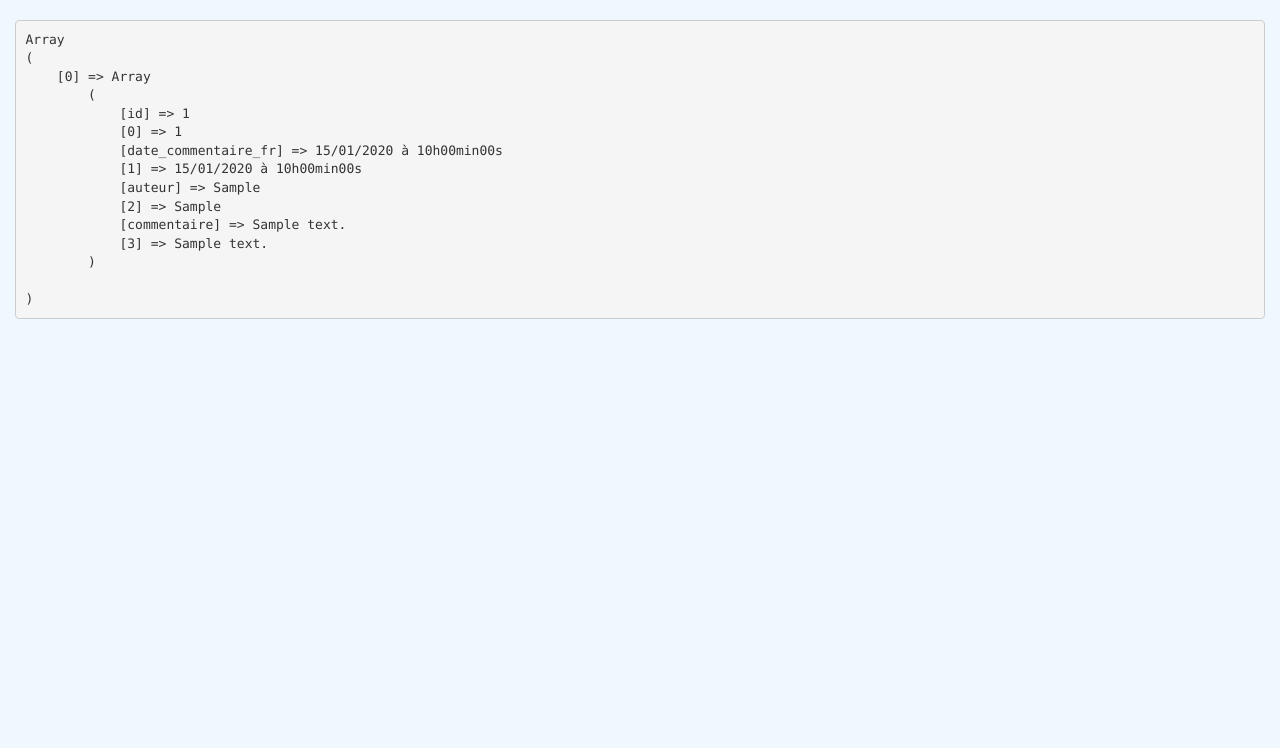
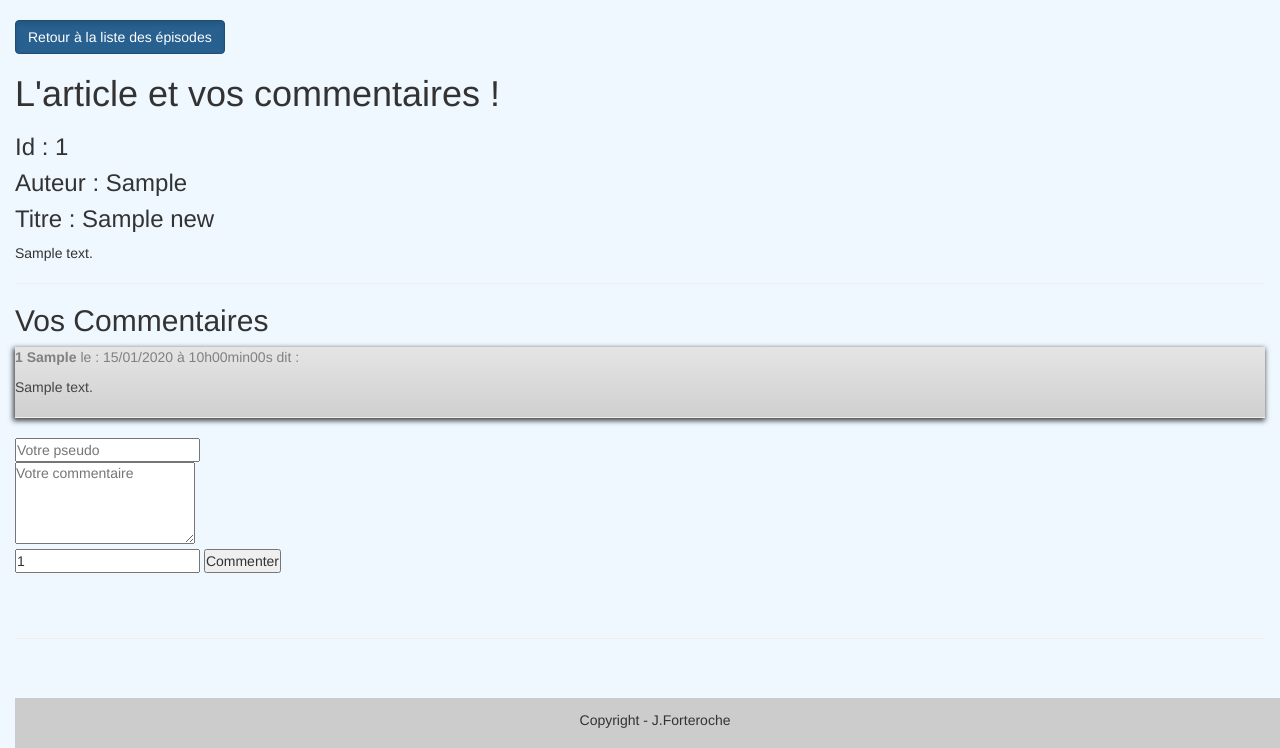
Before and after one commit to aisabi/Blog_Ecrivain_Poo, a PHP site: page /commentaires.php?billeto=1 in a window 1280 px wide. Shown: the part 52-800 px from the top of the page. Run offline with PHP 8.4, Linux system fonts and the light colour scheme; tables that the repository leaves empty or names only in its code hold one stand-in row (values such as "Sample post"); data that the repository does not hold is empty.

Commit message:
Ajout Accès Admin

```diff
--- a/_form_commentaire.php
+++ b/_form_commentaire.php
@@ -1,7 +1,9 @@
-<form method="post" action="ajoutCommentaire.php">
-       <input id="auteur" name="auteur" type="text" placeholder="Votre pseudo" required /><br />
-       <textarea id="txtCommentaire" name="commentaire" rows="4"
+<!-- Formulaire d'ajout d'un commentaire -->
+
+<form  action="ajoutCommentaire.php" method="post">
+       <input id="auteur" name="values[auteur]" type="text" placeholder="Votre pseudo" required /><br />
+       <textarea id="txtCommentaire" name="values[commentaire]" rows="4"
                   placeholder="Votre commentaire" required></textarea><br/>
-       <input type="hidden" name="id" value="<?= $_GET['billeto'] ?>" />
-       <input id = "commenter" type="submit" value="Commenter" name="submit_commentaire"/>
+        <input type="" name="values[id_billet]" value="<?= $_GET['billeto'] ?>" />
+       <input id = "commenter" type="submit" value="Commenter" />
 </form>
--- a/_menus.php
+++ b/_menus.php
@@ -9,7 +9,7 @@
 
       <form class="navbar-form navbar-right inline-form">
         <div class="form-group">
-        <a button type="submit" class="btn btn-primary btn-sm" href='admin.php'><span class="glyphicon glyphicon-eye-open"> </span>Administration</a>
+        <a button type="submit" class="btn btn-primary btn-sm" href='entree.php'><span class="glyphicon glyphicon-eye-open"> </span>Administration</a>
         </div>
       </form>
     </div>
--- a/commentaire.php
+++ b/commentaire.php
@@ -14,14 +14,7 @@ class Commentaire {
 	$this->commentaire = $blabla;
 }*/
 
-
-
-
-public function get_date_commentaire(){
-	return $this->date_commentaire;
-}
-
-   /* public function hydrate(Array $values)
+    public function hydrate(Array $values)
         {
             foreach ($values as $key=>$value)
             {
@@ -31,7 +24,12 @@ public function get_date_commentaire(){
                     $this->$method($value);
                 }
             }
-        } */
+        }
+
+public function get_date_commentaire(){
+	return $this->date_commentaire;
+}
+
  //id 	id_billet 	auteur 	commentaire 	date_commentaire 	signaler_com
  //id, DATE_FORMAT(date_commentaire, \'%d/%m/%Y à %Hh%imin%ss\') AS date_commentaire_fr,auteur, commentaire
 //id, auteur,titre, contenu FROM news
--- a/commentaireManager.php
+++ b/commentaireManager.php
@@ -23,27 +23,26 @@ class CommentaireManager {
     //$bdd = getBdd();
     $bdd = $this->bdd;
 
-    $commentaires = $bdd->prepare('SELECT id, DATE_FORMAT(date_commentaire, \'%d/%m/%Y à %Hh%imin%ss\') AS date_commentaire_fr,auteur, commentaire FROM commentaires WHERE id_billet= ? ORDER BY date_commentaire');
-    $commentaires->execute(array($idBillet));
+    $request = $bdd->prepare('SELECT id, DATE_FORMAT(date_commentaire, \'%d/%m/%Y à %Hh%imin%ss\') AS date_commentaire_fr,auteur, commentaire FROM commentaires WHERE id_billet= ? ORDER BY date_commentaire');
+    $request->execute(array($idBillet));
    // $donnees = $commentaires->fetchAll();
 
     //echo '<pre>'; print_r($donnees);
 
-   while ($donnees = $commentaires->fetchAll()){
+   while ($result = $request->fetch()){
     //$donnees = $commentaires->fetchAll();
-    echo '<pre>'; print_r($donnees);
-   //   $commentaire = new Commentaire();
-    //  $commentaire->setId($donnees['id']);
-    //  $commentaire->setDate_commentaire($donnees['date_commentaire_fr']);
-    //  $commentaire->setAuteur($donnees['auteur']);
-   //   $commentaire->setCommentaire($donnees['commentaire']);
+   // echo '<pre>'; print_r($result);
+    $commentaire = new Commentaire();
+     $commentaire->setId($result['id']);
+     $commentaire->setDate_commentaire($result['date_commentaire_fr']);
+     $commentaire->setAuteur($result['auteur']);
+     $commentaire->setCommentaire($result['commentaire']);
 
-    //$commentaires[] = $commentaire;
+    $commentaires[] = $commentaire;
 
-  //}
-    // return $commentaire;
-}
-
+  }
+if(!isset($commentaires)) return null;
+     return $commentaires;
 }
 
 
@@ -53,7 +52,7 @@ public function getAllCommentaires(){
   $req = $bdd->prepare($requete);
   $req->execute();
   $donnees = $req->fetch();
-  echo 'données'.'<pre>';print_r($donnees);
+  //echo 'données'.'<pre>';print_r($donnees);
 
   while($donnees = $req->fetch(PDO::FETCH_ASSOC)) {
 // création d'une instance d'objet épisode
@@ -70,5 +69,46 @@ public function getAllCommentaires(){
 
  }
 
+/* public function ajoutCommentaire(Commentaire $comment){
+echo 'ça marche';
+$bdd = $this->bdd;
+        $req = $bdd->prepare("INSERT INTO news (auteur, titre,contenu) VALUES (:auteur, :titre, :contenu)");
+        $req->execute(
+            array(
+                'auteur'       => $episode->getAuteur(),
+                'titre' => $episode->getTitre(),
+                'contenu'      => $episode->getContenu()
+            )
+        );
+        return $this;
+ }*/
+
+
+ public function ajoutCommentaire(Commentaire $comment){
+echo 'ça marche';
+/*$bdd = $this->bdd;
+        $req = $bdd->prepare('INSERT INTO commentaires (id_billet,auteur, commentaire) VALUES (:id_billet, :auteur, :commentaire)');
+        $req->execute(
+            array(
+                'id_billet'   => $commentaire->getId_billet(),
+                'auteur'      => $commentaire->getAuteur(),
+                'commentaire' => $commentaire->getCommentaire(),
+                //'contenu'      => $commentaire->getContenu()
+            )
+        );
+        return $this;*/
+
+        $bdd = $this->bdd;
+        $req = $bdd->prepare("INSERT INTO commentaires (id_billet,auteur, date_commentaire,commentaire) VALUES (:id_billet,:auteur, NOW(), :commentaire)");
+        $req->execute(
+            array(
+              'id_billet'       => $comment->getId_billet(),
+                'auteur'       => $comment->getAuteur(),
+              //  'titre' => $comment->getTitre(),
+                'commentaire'      => $comment->getCommentaire()
+            )
+        );
+        return $this;
+ }
 
 }
--- a/commentaires.php
+++ b/commentaires.php
@@ -2,9 +2,9 @@
   include_once ('_head_episodes.php');
   include_once("_menus.php");
 
-  include_once ('episode.php');
+  include_once ('episode.php');//classe episode
   include_once ('episodeManager.php');
-  include_once ('commentaire.php');
+  include_once ('commentaire.php');// classe commentaire
 
   include_once ('commentaireManager.php');
 
@@ -14,106 +14,67 @@ $manager = new EpisodeManager();
 $episode  = $manager->getEpisode();
 
 $manager = new CommentaireManager();
-$commentaire  = $manager->getCommentaires($idBillet);
+$commentaires  = $manager->getCommentaires($idBillet);
+//echo '<pre>'; print_r($commentaires);
 //$test = $manager->test();
-exit;
+//exit;
 $comments  = $manager->getAllCommentaires();
 
 ?>
 
- <p style="font-weight:bold; margin-left:1em;margin-top: 1em;"><a button type="button" class="btn btn-primary active" href='episodes.php'> Retour à la liste des épisodes</a></p>
+ <p id="btRetour">
+    <a type="button" class="btn btn-primary active" href='episodes.php'> Retour à la liste des épisodes
+    </a>
+ </p>
+
   <h1>L'article et vos commentaires !</h1>
 
     <div class="news">
-    <h3>
-     <p>Id : <?php echo $episode->getId().'<br/>'; ?></p>
-     <p>Auteur : <?php echo $episode->getAuteur().'<br/>'; ?></p>
-     <p>Titre : <?php echo $episode->getTitre().'<br/>'; ?></p>
-    </h3>
+        <h3>
+           <p>
+              Id : <?php echo $episode->getId();?>
+              <br/>
+           </p>
+           <p>
+              Auteur : <?php echo $episode->getAuteur();?>
+              <br/>
+           </p>
+           <p>
+              Titre : <?php echo $episode->getTitre();?>
+              <br/>
+          </p>
+        </h3>
       <p><?php echo $episode->getContenu(); ?></p>
   </div>
   <hr>
 
   <h2>Vos Commentaires </h2>
 
+<?php ob_start(); ?>
 
-<section id="list_episodes">
-  <table class="table">
-      <tr>
-        <th>Id</th>
-        <th>Auteur</th>
-        <th>Titre</th>
-        <th>Contenu</th>
-        <th>Commentaires</th>
-      </tr>
+<?php if ($commentaires):?>
+<?php foreach ($commentaires as $com): ?>
+  <div class="commentaires">
+      <p id="commentaires">
+      <strong><?= $com->getId() ?> </strong>
+      <strong><?= $com->getAuteur() ?></strong> le :
+              <?= $com->getDate_commentaire(); ?> dit :
+      </p>
+      <?php echo $com->getCommentaire(); ?>
+    <hr/>
+  </div>
+<?php endforeach;?>
+<?php else: ?>
+  PAS DE COMMENTAIRES
+<?php endif; ?>
 
-      <?php foreach ($comments as $comment): ?>
-      <tr>
-        <td><h3><?php echo $comment->getId();?></h3></td>
-        <td><h3><?php echo $comment->getAuteur();?></h3></td>
-        <td><h3><?php echo $comment->getDate_commentaire(); ?></h3></td>
-        <td><p><?php echo substr ($comment->getCommentaire(),0,2000).'...'; ?></p></td>
-        <td> <em><a href="commentaires.php?billeto=<?php echo $episode->getId(); ?>">Commentaires</a></em></td>
+<?php $contenu2 = ob_get_clean(); ?>
 
-      </tr>
-      <?php endforeach;?>
-
-
-
-  <p>ici nn :
-<?php
-  //$commentaires = new Commentaire();
-  //$comment->truc();
-
-  echo $commentaire->getId();
-  echo $commentaire->getAuteur();
-  echo $commentaire->getDate_commentaire();
-  echo $commentaire->getCommentaire();
-
- ?></p>
-
-    <p>Id : <?php //echo $commentaire->getId().'<br/>'; ?></p>
-
-
-<p>Test auteur : <?php// var_dump($commentaire->getAuteur())?></p>
-
-
-<section id="list_episodes">
-  <table class="table">
-      <tr>
-        <th>Id</th>
-        <th>Auteur</th>
-        <th>Titre</th>
-        <th>Contenu</th>
-        <th>Commentaires</th>
-      </tr>
-
-<?php ob_start(); ?>
-<?php foreach ($commentaires as $commentaire): ?>
-  <div class="commentaires"><strong><p id="commentaires"><?= $commentaire->getId() ?></strong> le :
-    <?= $commentaire->getAuteur() ?> dit :</p>
-<p>Test auteur : <?php var_dump($commentaire->getAuteur())?></p>
-  <?= $commentaire['date_commentaire_fr'] ?> dit :</p>
-  <p><?= $commentaire['commentaire'] ?></p>
-
-    <a id="show" href="signaler.php?billeto=<?php echo $commentaire['id']; ?>" class="btn btn-warning" role="button" style="margin-left:92em;margin-top: -1em;" .btn-sm onclick="ciao">Signaler</a>
-    <p id="texte_merci">If you click on the "Hide" button, I will disappear.</p>
-    <hr>
-  </div>
-<?php endforeach; ?>
-<?php $contenu2 = ob_get_clean(); ?>
- </table>
- </section>
-
-          <?php echo $contenu2 ?>
-
+<?php echo $contenu2 ?>
 
 <section id="commentaire_section">
       <?php include_once ('_form_commentaire.php'); ?>
 </section>
-<hr>
+<hr/>
 
-</div>
-
-
-    <?php include("_pied_de_page.php");?>
+<?php include("_pied_de_page.php");?>
--- a/episodeManager.php
+++ b/episodeManager.php
@@ -14,7 +14,7 @@ class EpisodeManager {
  //liste épisodes
   public function getEpisodes(){
 	$bdd = $this->bdd;
-	$requete = "SELECT * FROM news ORDER BY id desc LIMIT 0, 5";//id, auteur, titre, contenu
+	$requete = "SELECT * FROM news ORDER BY id desc LIMIT 0, 10";//id, auteur, titre, contenu
 	$req = $bdd->prepare($requete);
 	$req->execute();
   //$new = $req->fetch();
@@ -78,7 +78,7 @@ class EpisodeManager {
  }
 //paramètres : la classe Episode et la variable $episode car = new Episode
  public function ajout(Episode $episode){
-//echo 'ça marche';
+echo 'ça marche';
 
 $bdd = $this->bdd;
         $req = $bdd->prepare("INSERT INTO news (auteur, titre,contenu) VALUES (:auteur, :titre, :contenu)");
--- a/propos_auteur.php
+++ b/propos_auteur.php
@@ -1,7 +1,6 @@
 <?php
   include_once ('_head_episodes.php');
   include_once("_menus.php"); ?>
-
     <header class="page-header">
         <h1>Jean Forteroche, acteur et écrivain</h1>
     </header>
@@ -17,5 +16,6 @@
             </blockquote>
         </div>
       </section>
+
     </div>
     <?php include ("_pied_de_page.php");?>
```
Also changed, not shown: admin.php (+14 -1 lines), ajoutCommentaire.php (added, +21 -0 lines), entree.php (added, +56 -0 lines), logout.php (added, +10 -0 lines), modification.php (+7 -3 lines), test.php (+26 -0 lines).
